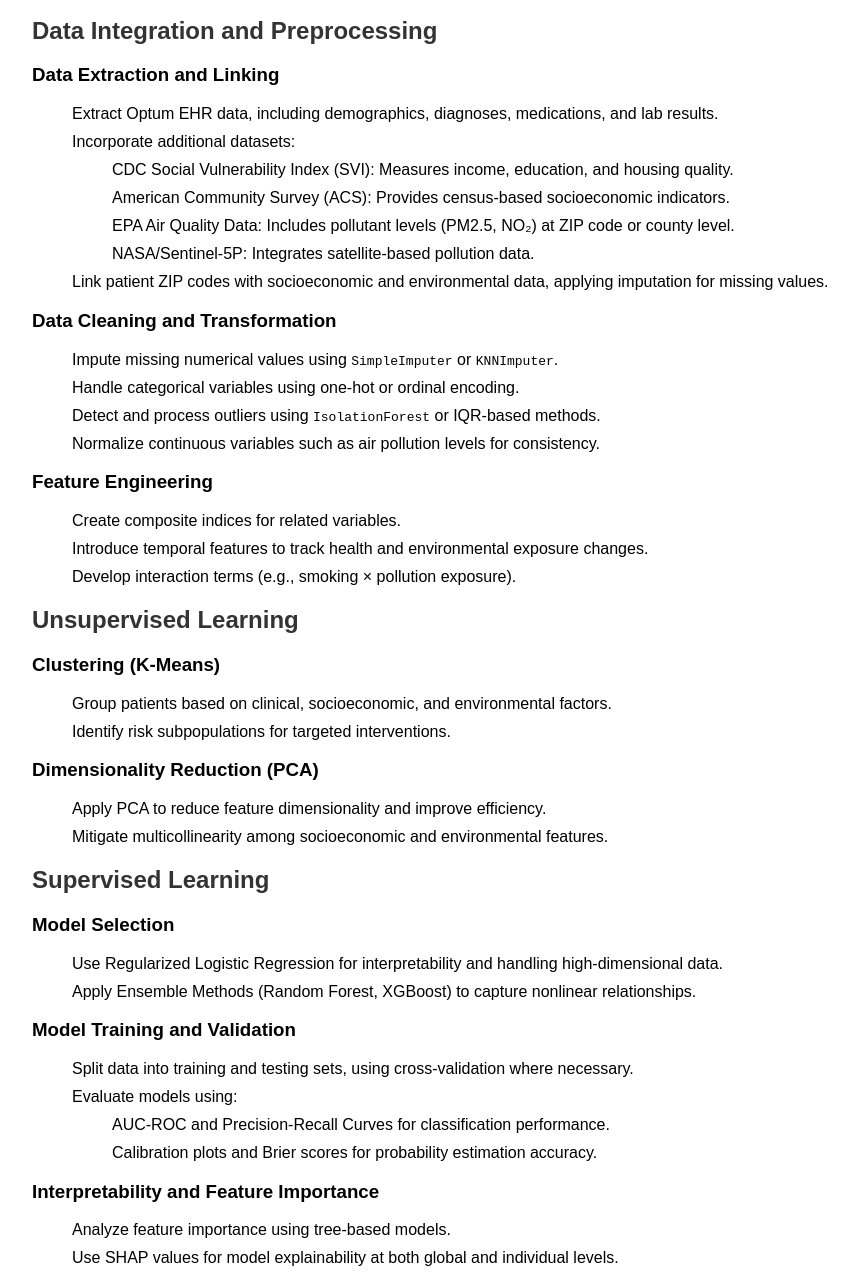
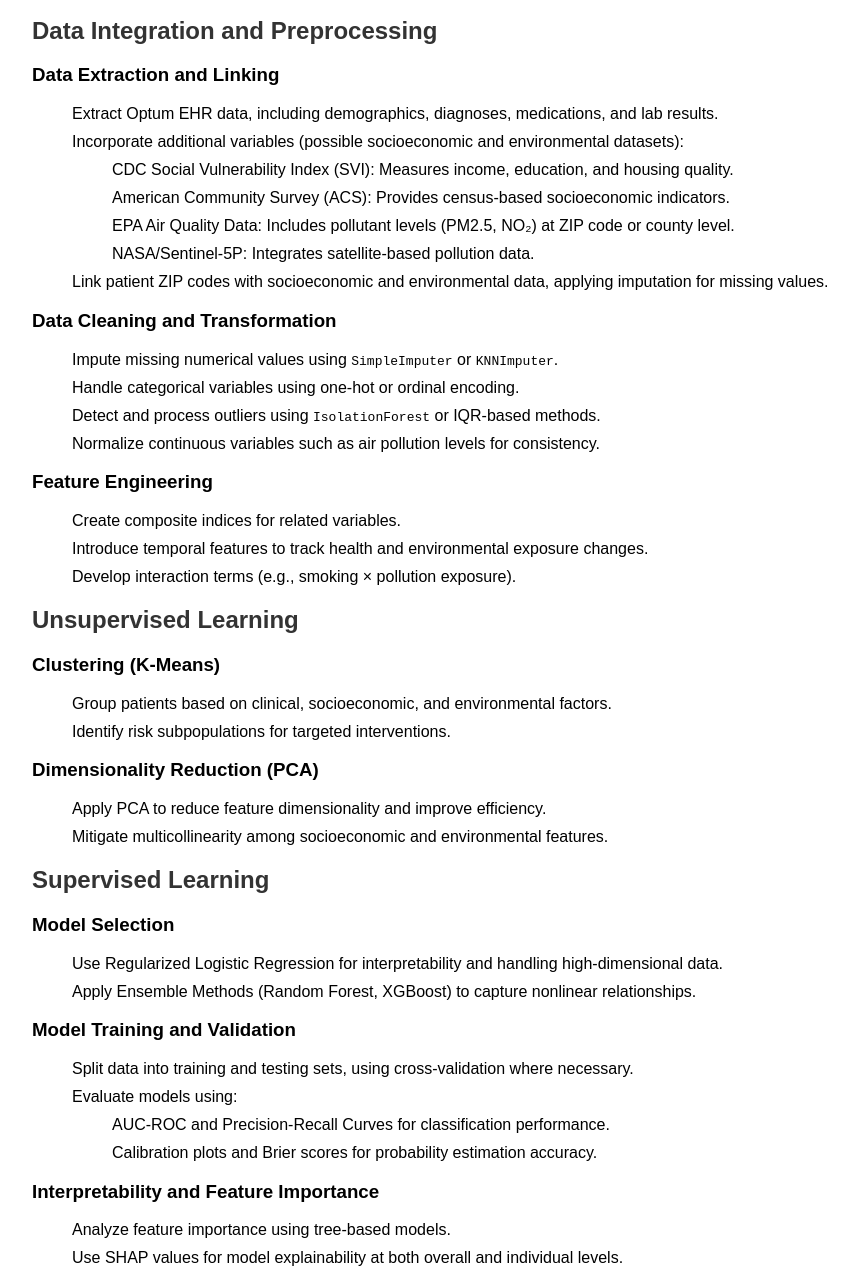
Before and after one commit to annayirp/CS7641_Project, a plain HTML site: page index.html in a window 1280 px wide. Shown: the part 546-1830 px from the top of the page, without its empty margins (8-866 px from the left). Drawn offline with Linux system fonts and the light colour scheme.

Commit message:
updating methods.html

```diff
--- a/index.html
+++ b/index.html
@@ -40,7 +40,7 @@
             <h3>Data Extraction and Linking</h3>
             <ul>
                 <li>Extract Optum EHR data, including demographics, diagnoses, medications, and lab results.</li>
-                <li>Incorporate additional datasets:
+                <li>Incorporate additional variables (possible socioeconomic and environmental datasets):
                     <ul>
                         <li>CDC Social Vulnerability Index (SVI): Measures income, education, and housing quality.</li>
                         <li>American Community Survey (ACS): Provides census-based socioeconomic indicators.</li>
@@ -104,7 +104,7 @@
             <h3>Interpretability and Feature Importance</h3>
             <ul>
                 <li>Analyze feature importance using tree-based models.</li>
-                <li>Use SHAP values for model explainability at both global and individual levels.</li>
+                <li>Use SHAP values for model explainability at both overall and individual levels.</li>
             </ul>
         </div>
     </div>
```
